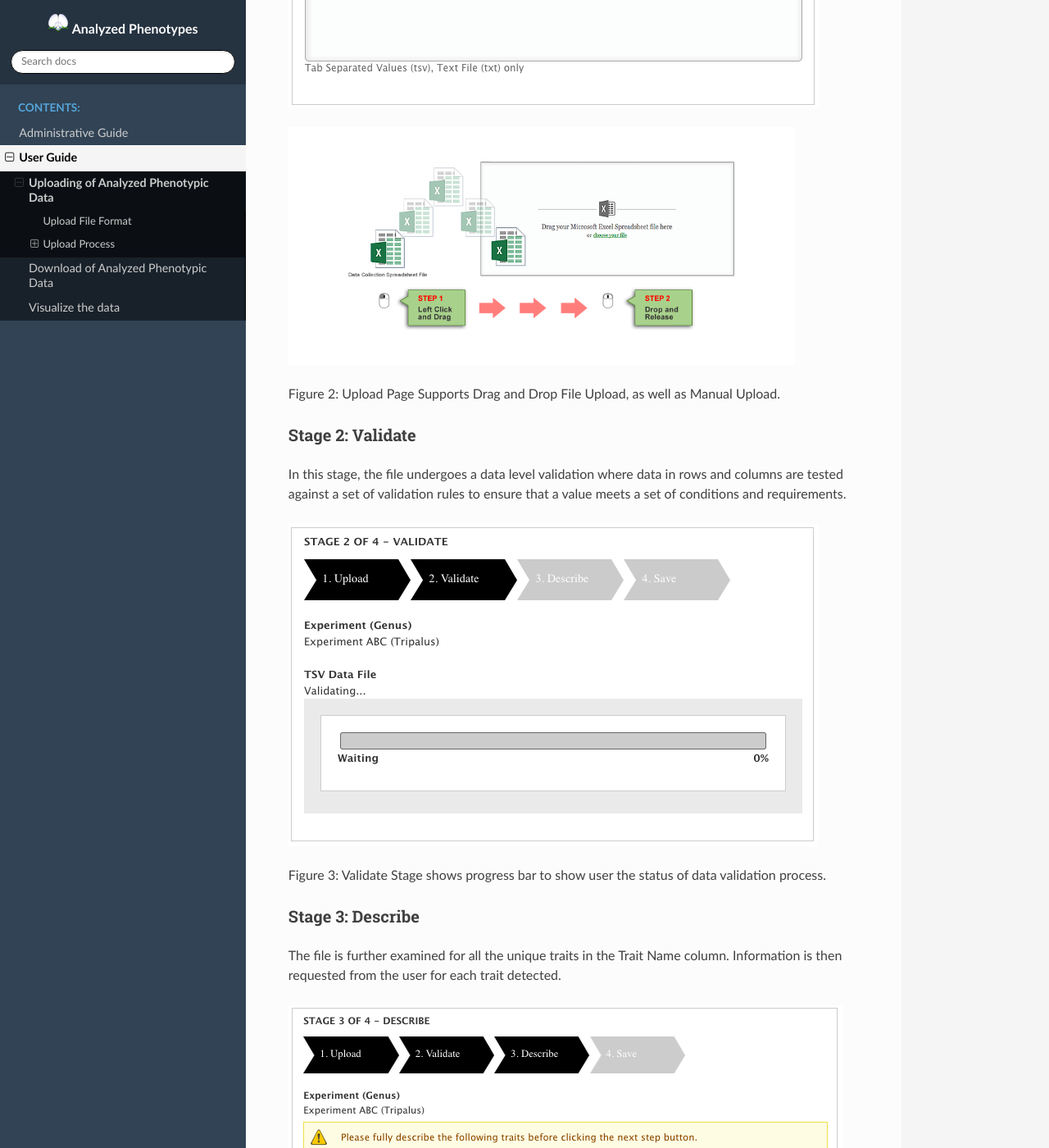
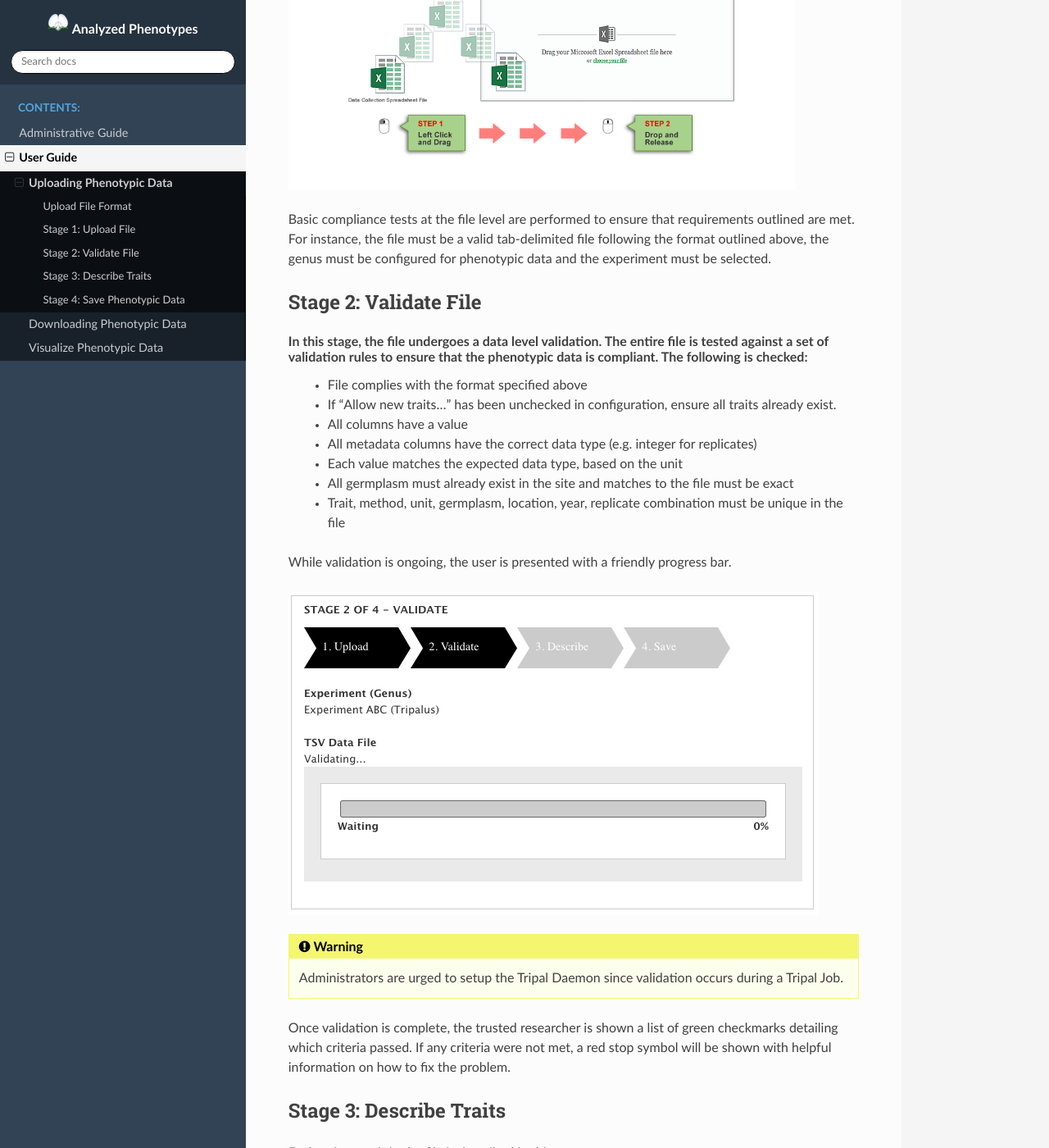
Before and after one commit to UofS-Pulse-Binfo/analyzedphenotypes, a Sphinx documentation site: the page built from docs/user_guide/loading.rst, in a window 1280 px wide and 1400 px high, scrolled down 1940 px. Shown: the whole window at 82% size. Built offline with Sphinx 7.4.7 and the Read the Docs theme 2.0.0, drawn with Linux system fonts in a browser that asks for light colours; some of the changed text lies outside the part shown.

Commit message:
Update existing user guide.

```diff
--- a/docs/user_guide.rst
+++ b/docs/user_guide.rst
@@ -9,4 +9,4 @@ This guide is meant for data curators and users of your Tripal site. It demonstr
 
    user_guide/loading
    user_guide/downloading
-   user_guide/trait_chart
+   user_guide/visualize_data
--- a/docs/user_guide/downloading.rst
+++ b/docs/user_guide/downloading.rst
@@ -1,5 +1,5 @@
-Download of Analyzed Phenotypic Data
-====================================
+Downloading Phenotypic Data
+=============================
 
 Download data page is where user can download a subset of analyzed phenotypes data, as well as, the full set. Data generated in this page can be xlxs, tsv and csv file format.
 
--- a/docs/user_guide/loading.rst
+++ b/docs/user_guide/loading.rst
@@ -1,5 +1,5 @@
-Uploading of Analyzed Phenotypic Data
-=====================================
+Uploading Phenotypic Data
+==========================
 
 Upload File Format
 -------------------
@@ -34,49 +34,60 @@ The following is a short example:
 
 You can see a full example of this file distributed with the module: ``tests/example_files/AnalyzedPhenotypes-TestData-1trait3loc2yr3rep.txt``.
 
-Upload Process
----------------
+Stage 1: Upload File
+----------------------
 
-The upload process is divided into 4 stages.
-
-.. image:: loading.1.upload-stage-indicators.png
-
-Figure 1: Stage Indicator in Upload Page.
-
-Stage 1: Upload
-^^^^^^^^^^^^^^^^^
-
-Basic compliance tests on the file level are performed to ensure that requirements outlined are met. For instance, file must be a valid .tsv file and experiment has been selected.
+The trusted researcher enters the experiment they would like to associate phenotypic data with. This experiment must already exist. They then choose the genus of the germplasm phenotyped and upload the associated phenotypic data file. This upload page supports both "drag and drop" functionality as well as manual upload.
 
 .. image:: loading.2.stage-1.png
 
-.. image:: loading.3.drag-and-drop-feature.png
+.. image:: loading.3.stage-1.drag-drop.png
 
-Figure 2: Upload Page Supports Drag and Drop File Upload, as well as Manual Upload.
+Basic compliance tests at the file level are performed to ensure that requirements outlined are met. For instance, the file must be a valid tab-delimited file following the format outlined above, the genus must be configured for phenotypic data and the experiment must be selected.
 
-Stage 2: Validate
-^^^^^^^^^^^^^^^^^^
+Stage 2: Validate File
+------------------------
 
-In this stage, the file undergoes a data level validation where data in rows and columns are tested against a set of validation rules to ensure that a value meets a set of conditions and requirements.
+In this stage, the file undergoes a data level validation. The entire file is tested against a set of validation rules to ensure that the phenotypic data is compliant. The following is checked:
+  - File complies with the format specified above
+  - If "Allow new traits..." has been unchecked in configuration, ensure all traits already exist.
+  - All columns have a value
+  - All metadata columns have the correct data type (e.g. integer for replicates)
+  - Each value matches the expected data type, based on the unit
+  - All germplasm must already exist in the site and matches to the file must be exact
+  - Trait, method, unit, germplasm, location, year, replicate combination must be unique in the file
+
+While validation is ongoing, the user is presented with a friendly progress bar.
 
 .. image:: loading.4.stage-2.png
 
-Figure 3: Validate Stage shows progress bar to show user the status of data validation process.
+.. warning::
+  Administrators are urged to setup the Tripal Daemon since validation occurs during a Tripal Job.
 
-Stage 3: Describe
-^^^^^^^^^^^^^^^^^^
+Once validation is complete, the trusted researcher is shown a list of green checkmarks detailing which criteria passed. If any criteria were not met, a red stop symbol will be shown with helpful information on how to fix the problem.
 
-The file is further examined for all the unique traits in the Trait Name column. Information is then requested from the user for each trait detected.
+Stage 3: Describe Traits
+--------------------------
 
-.. image:: loading.5.stage-3.png
+Each unique trait in the file is described in this step.
 
-Figure 4: Describe Stage showing data form requesting user to provide information about the trait detected in data file.
+.. image:: loading.5.stage-3.intro.png
 
-Stage 4: Save
-^^^^^^^^^^^^^^
+If the trait already exists, the trusted researcher will be shown the trait name, method and unit details existing in the system. This allows them to confirm they have chosen the right values for their file. If the trait does not already exist and the system has been configured to allow entry of traits on upload, the trusted researcher will be asked to describe their trait, data collection method and units.
 
-File and data are stored.
+.. image:: loading.6.stage-3.trait.png
 
-.. image:: loading.6.stage-4.png
+The trusted researcher also has the ability to upload images describing a trait. For example, an image showing the scale is particularly helpful!
 
-Figure 5: Show the final stage of the upload process. Similar to validate stage, a progress bar shows the status of saving process.
+.. image:: loading.7.stage-3.photo.png
+
+Finally, the data in the file for a given trait is summarized. This can help the researcher pick out problems such as outliers with the data before they upload it. Furthermore, it can be used to confirm the correct file was uploaded.
+
+.. image:: loading.8.stage-3.summary.png
+
+Stage 4: Save Phenotypic Data
+------------------------------
+
+The original file i saved and phenotypic data is processed before being saved in the database. This step does not require any input from the trusted researcher and will not be interrupted if the researcher leaves the page before it is complete.
+
+.. image:: loading.9.stage-4.png
```
Also changed, not shown: docs/user_guide/trait_chart.rst (deleted, +0 -10 lines), docs/user_guide/visualize_data.rst (added, +10 -0 lines), docs/user_guide/downloading.3.file-format-options.png, docs/user_guide/loading.3.stage-1.drag-drop.png (renamed from docs/user_guide/loading.3.drag-and-drop-feature.png), docs/user_guide/loading.5.stage-3.intro.png (added), docs/user_guide/loading.5.stage-3.png (deleted), docs/user_guide/loading.6.stage-3.trait.png (added), docs/user_guide/loading.7.stage-3.photo.png (added), docs/user_guide/loading.8.stage-3.summary.png (added), docs/user_guide/loading.9.stage-4.png (renamed from docs/user_guide/loading.6.stage-4.png), docs/user_guide/visualize.1.summary-page.png, docs/user_guide/visualize.2.trait-distribution-chart.png.
